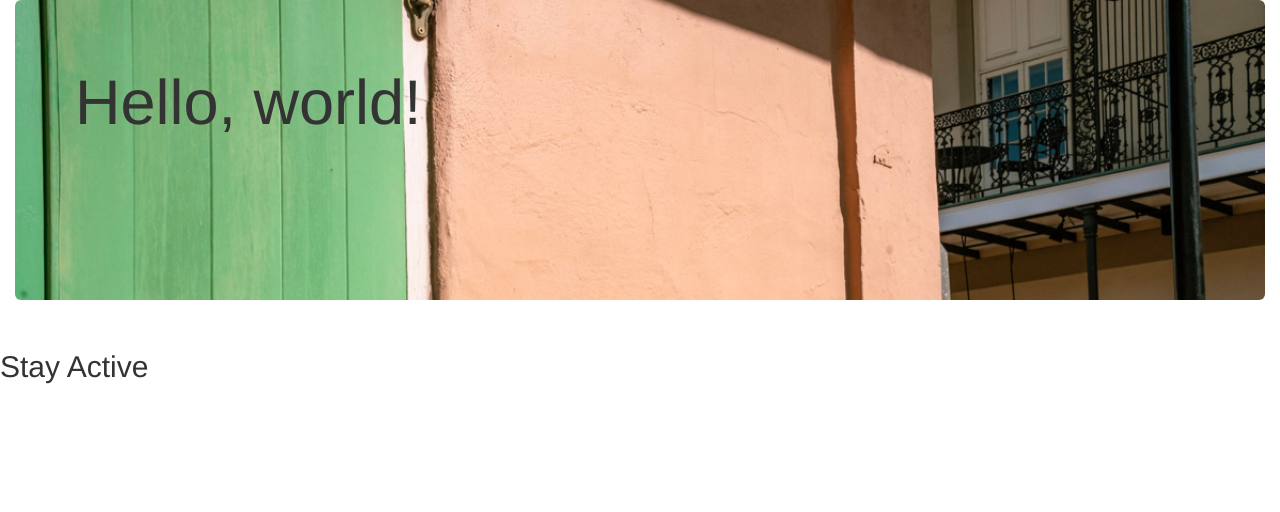
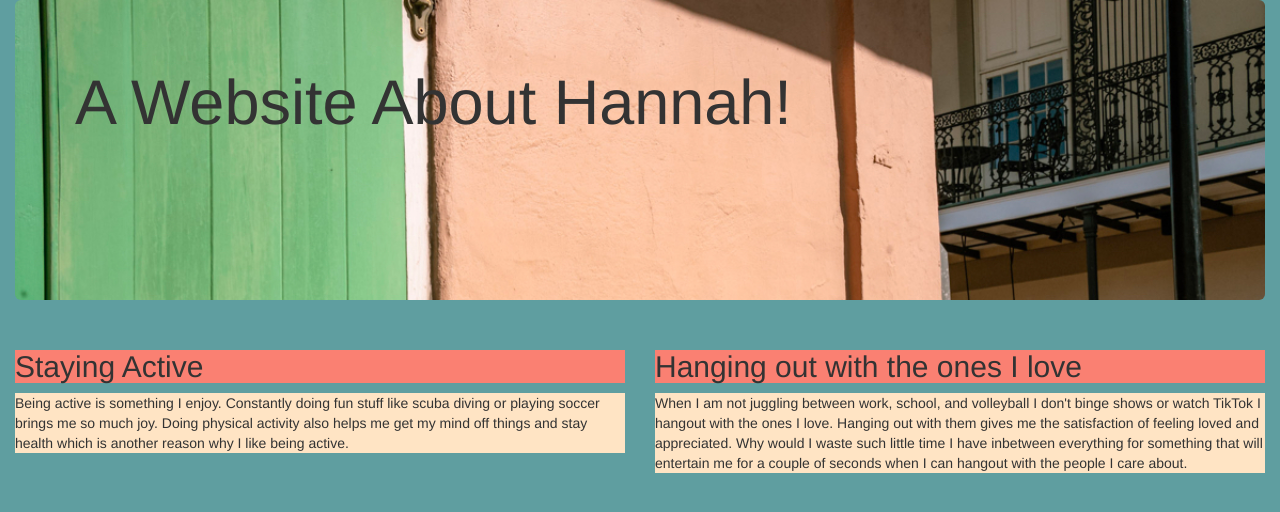
Before and after one commit to hannahlyons/Bootstrap-Assignment, a plain HTML site: page index.html in a window 1280 px wide. Drawn offline with nearby package versions, Linux system fonts and the light colour scheme.

Commit message:
bootstrapassignment

```diff
--- a/index.html
+++ b/index.html
@@ -21,20 +21,20 @@
   <body>
     <div class="container-fluid">
         <div class="jumbotron">
-             <h1>Hello, world!</h1>
+             <h1>A Website About Hannah!</h1>
         </div>
     </div>
 <div class="container-fluid">
    <div class="row">
-        <div class="col-sm 6">
-            <h2>Stay Active</h2>
-            <p></p>
+        <div class="col-sm-6">
+            <h2>Staying Active</h2>
+            <p>Being active is something I enjoy. Constantly doing fun stuff like scuba diving or playing soccer brings me so much joy. Doing physical activity also helps me get my mind off things and stay health which is another reason why I like being active.</p>
         </div>
         <div class="col-sm-6">
-            <h2></h2>
-            <p></p>
+            <h2>Hanging out with the ones I love</h2>
+            <p> When I am not juggling between work, school, and volleyball I don't binge shows or watch TikTok I hangout with the ones I love. Hanging out with them gives me the satisfaction of feeling loved and appreciated. Why would I waste such little time I have inbetween everything for something that will entertain me for a couple of seconds when I can hangout with the people I care about. </p>
         </div>
-   </div>
+     </div>
 </div>
     <!-- jQuery (necessary for Bootstrap's JavaScript plugins) -->
     <script src="https://code.jquery.com/jquery-1.12.4.min.js" integrity="sha384-nvAa0+6Qg9clwYCGGPpDQLVpLNn0fRaROjHqs13t4Ggj3Ez50XnGQqc/r8MhnRDZ" crossorigin="anonymous"></script>
--- a/style.css
+++ b/style.css
@@ -4,3 +4,12 @@
     width: 250;
     background-size: cover;
 }
+h2 {
+    background-color: salmon;
+}
+body {
+    background-color: cadetblue;
+}
+p {
+    background-color: bisque;
+}
```
